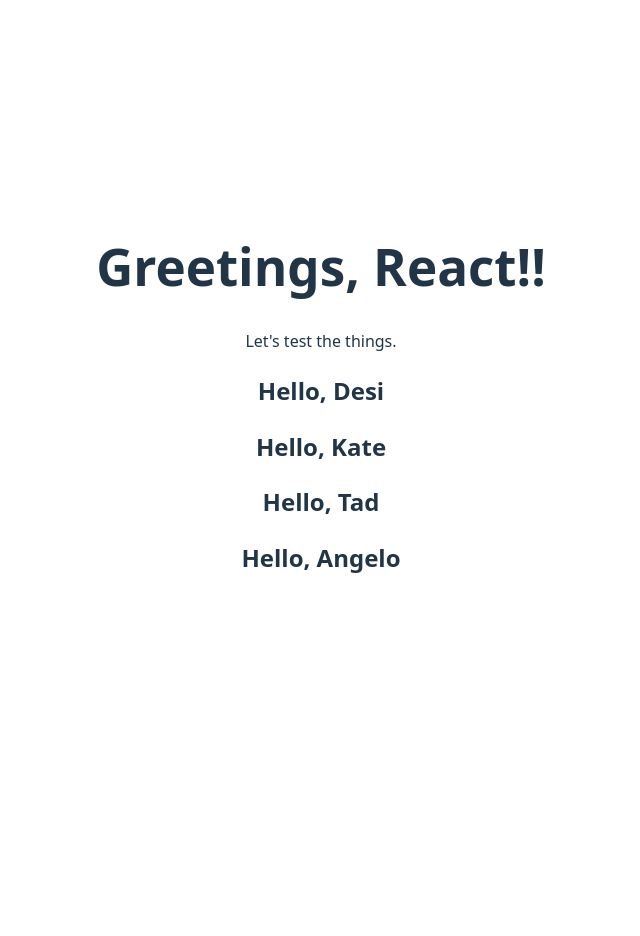
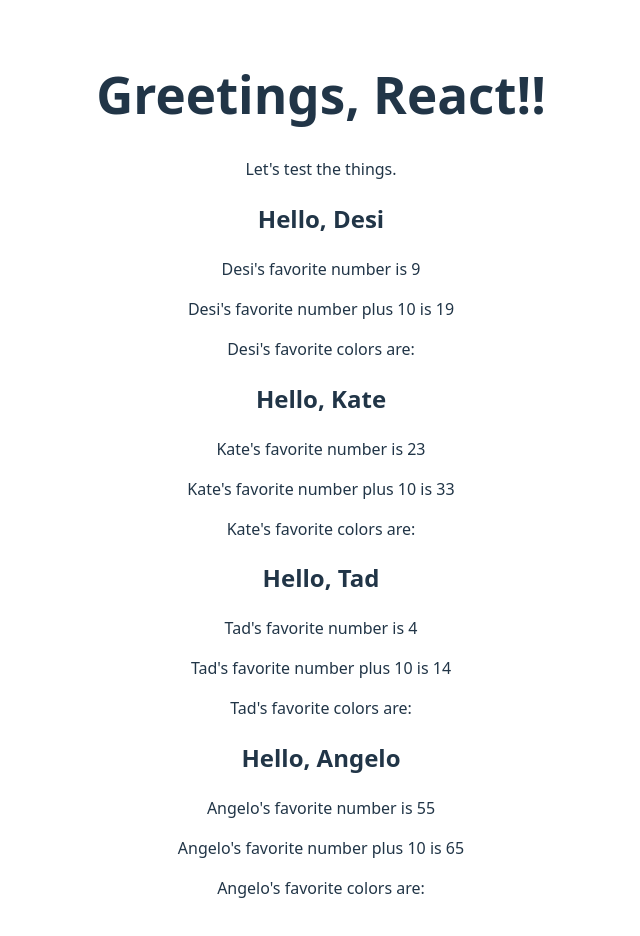
Before and after one commit to jegyes/serverless-cloud-with-react-je, a React (Vite) app in the folder serverless-lab4-je/scwr-lab4-je/: page / in a window 1280 px wide. Shown: the top 936 px of the page, without its empty margins (319-959 px from the left). Before the commit the page ends 800 px from the top, so only its background shows below. Built offline with nearby package versions, Linux system fonts and the light colour scheme.

Commit message:
updated PeopleList output

```diff
--- a/serverless-lab4-je/scwr-lab4-je/src/peopleList.jsx
+++ b/serverless-lab4-je/scwr-lab4-je/src/peopleList.jsx
@@ -7,7 +7,7 @@
     return (
         <>
             {people.map(person => (
-                <Person person={person}/>
+                <Person key={person.name} person={person}/>
             ))}
         </>
     )
--- a/serverless-lab4-je/scwr-lab4-je/src/person.jsx
+++ b/serverless-lab4-je/scwr-lab4-je/src/person.jsx
@@ -4,12 +4,20 @@
 // import Person from './Person';
 
 const Person = ({person}) => {
+
+    const {name, favoriteNumber, favoriteColors} = person;
     return (
         <>
-            <h2>Hello, {person.name}</h2>
-            {/* {people.map(person => (
-
-            ))}         */}
+            <h2>Hello, {name}</h2>
+            <p>{name}'s favorite number is {favoriteNumber}</p>
+            <p>{name}'s favorite number plus 10 is {favoriteNumber + 10}</p>
+            <p>{name}'s favorite colors are:</p>
+            {/* favoriteColors ?
+            <ul>
+                {favoriteColors.map(color => (
+                <li>{color}</li>
+                ))}
+            </ul>  */}
         </>
     )
 }
```
